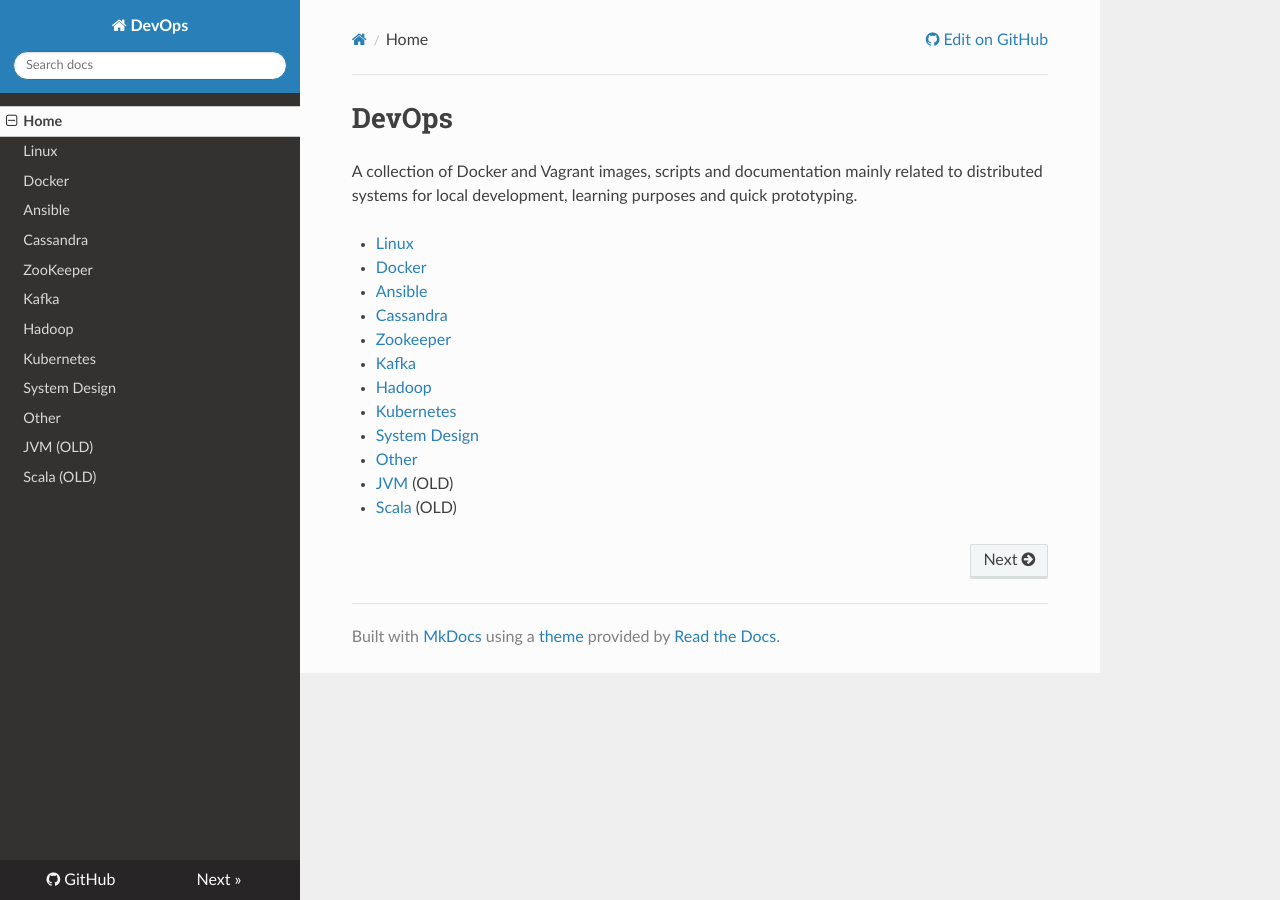
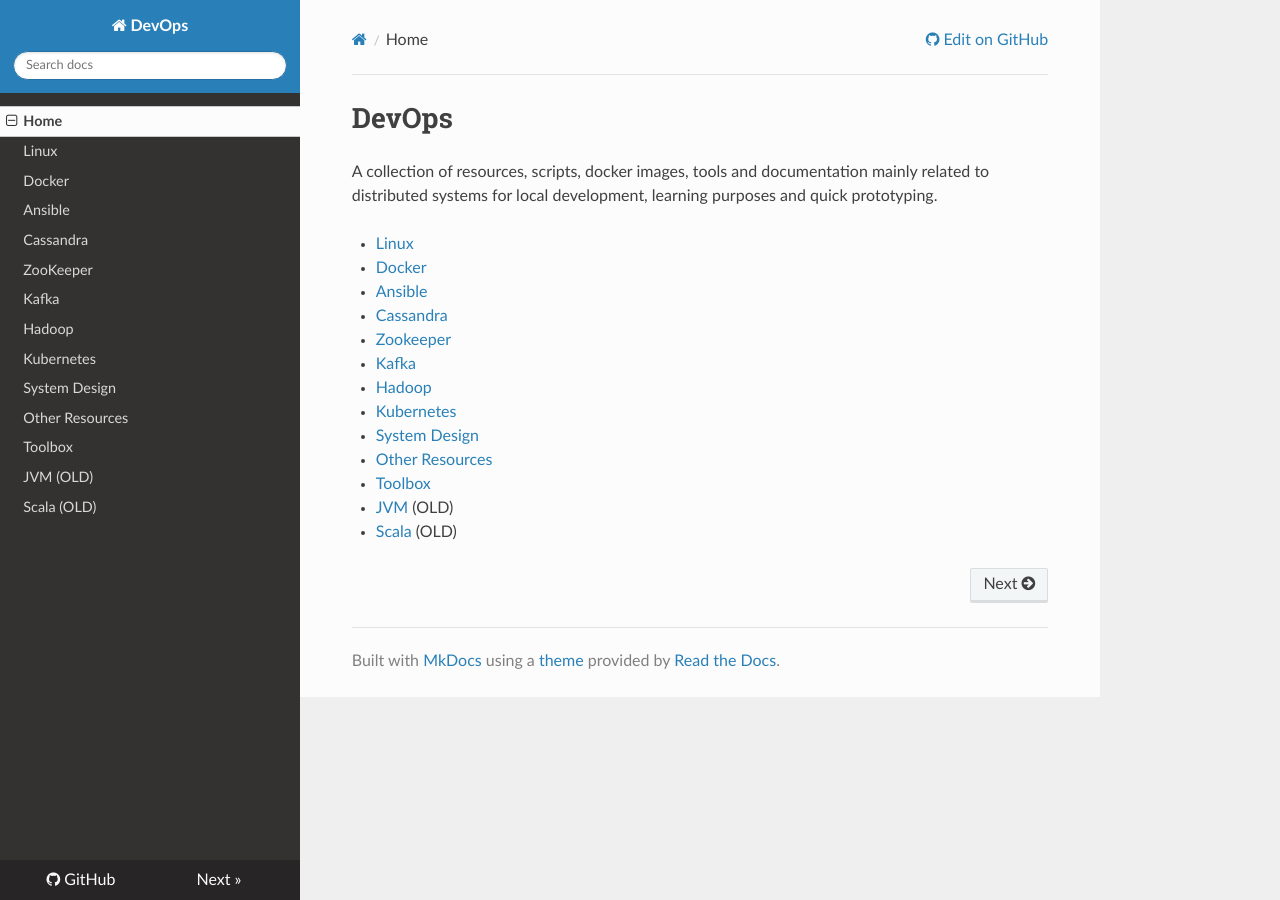
Before and after one commit to niqdev/devops, an MkDocs documentation site: the page built from docs/index.md, in a window 1280 px wide. Built offline with MkDocs 1.6.1, drawn with Linux system fonts in a browser that asks for light colours; nearby versions of some CDN libraries.

Commit message:
update resources

```diff
--- a/docs/index.md
+++ b/docs/index.md
@@ -1,6 +1,6 @@
 # DevOps
 
-A collection of Docker and Vagrant images, scripts and documentation mainly related to distributed systems for local development, learning purposes and quick prototyping.
+A collection of resources, scripts, docker images, tools and documentation mainly related to distributed systems for local development, learning purposes and quick prototyping.
 
 * [Linux](linux.md)
 * [Docker](docker.md)
@@ -11,6 +11,7 @@ A collection of Docker and Vagrant images, scripts and documentation mainly rela
 * [Hadoop](hadoop.md)
 * [Kubernetes](kubernetes.md)
 * [System Design](system-design.md)
-* [Other](other.md)
+* [Other Resources](other-resources.md)
+* [Toolbox](toolbox.md)
 * [JVM](jvm.md) (OLD)
 * [Scala](scala.md) (OLD)
--- a/mkdocs.yml
+++ b/mkdocs.yml
@@ -15,7 +15,8 @@ nav:
     - Hadoop: hadoop.md
     - Kubernetes: kubernetes.md
     - System Design: system-design.md
-    - Other: other.md
+    - Other Resources: other-resources.md
+    - Toolbox: toolbox.md
     - JVM (OLD): jvm.md
     - Scala (OLD): scala.md
 
```
Also changed, not shown: README.md (+3 -2 lines), dev.txt (+3 -13 lines), docs-todo/_go.md (deleted, +0 -3 lines), docs-todo/_rust.md (deleted, +0 -3 lines), docs-todo/_security.md (deleted, +0 -8 lines), docs-todo/_todo.md (deleted, +0 -7 lines), docs/other-resources.md (added, +18 -0 lines), docs/toolbox.md (renamed from docs/other.md, +2 -10 lines).
